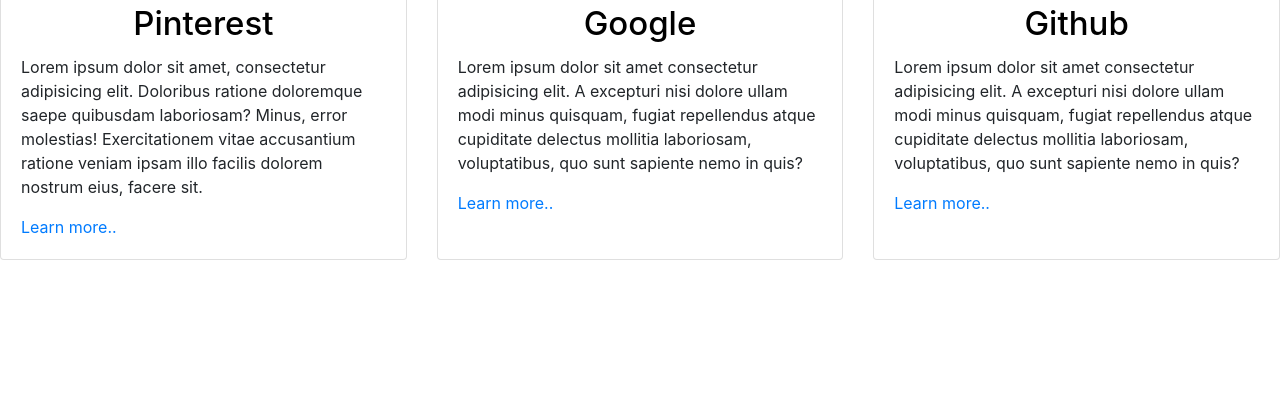
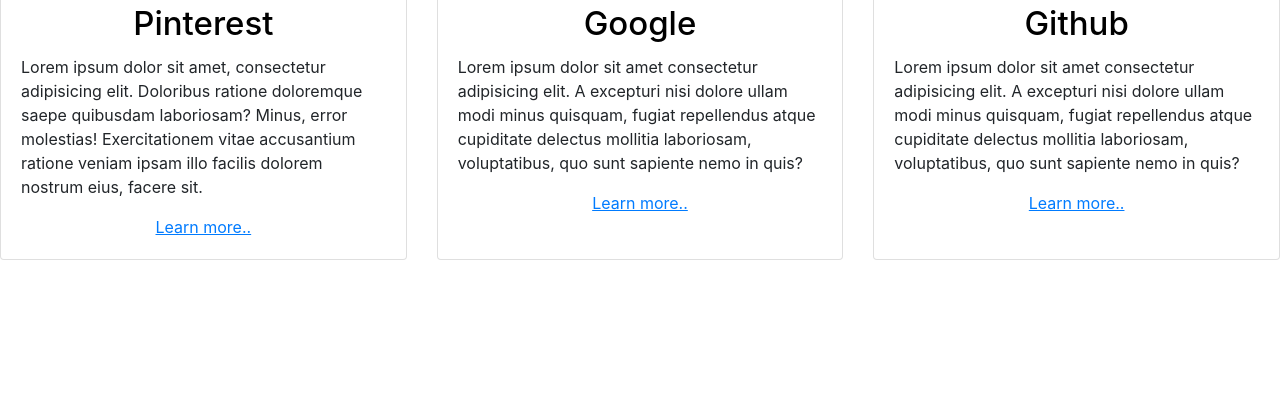
Before and after one commit to Monisharaja-S/Task, a plain HTML site: page index.html in a window 1280 px wide. Shown: the part 385-800 px from the top of the page. Drawn offline with nearby package versions, Linux system fonts and the light colour scheme.

Commit message:
Update style.css

```diff
--- a/style.css
+++ b/style.css
@@ -15,3 +15,9 @@
     justify-content: center;
     display: flex;
 }
+
+a{
+    justify-content: center;
+    display:flex;
+    text-decoration: underline;
+}
```
